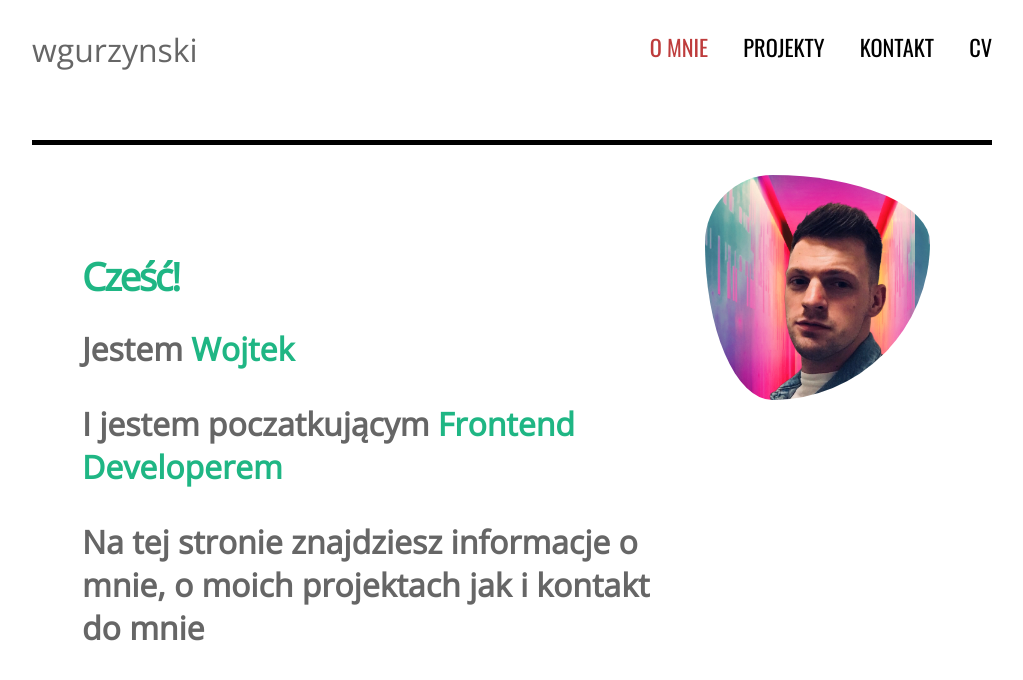
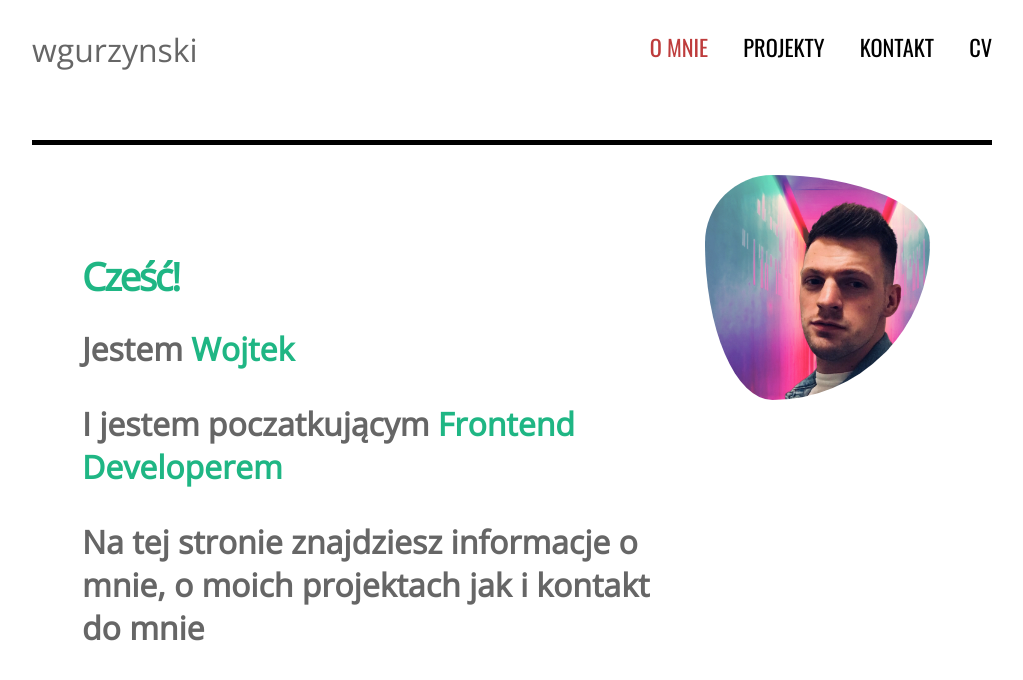
Before and after one commit to wgurzynski/wgurzynski.github.io, a plain HTML site: page index.html in a window 1280 px wide. Shown: the whole page, without its empty margins (128-1151 px from the left). Drawn offline with nearby package versions, Linux system fonts and the light colour scheme.

Commit message:
made few more changes to profile picture

```diff
--- a/styles.css
+++ b/styles.css
@@ -136,10 +136,14 @@ a {text-decoration: none; color: #000;}
   width: 225px;
   height: 225px;
   /* background-image: url(./img/IMG_7321.jpg); */
-  background-image: url(./img/80s.jpg);
+  /* background-image: url(./img/80s.jpg); */
+  /* background-image: url(./img/80sOpacity.jpg); */
+  /* background-image: url(./img/meMountains.jpg); */
+  /* background-image: url(./img/meBlueSky2.jpg); */
+  background-image: url(./img/me80s.jpg);
   background-size: cover;
   border-radius: 30% 70% 70% 30% / 30% 30% 70% 70%;
-  background-position: -15px -50px;
+  background-position: 0 -50px;
 }
 .event{
   margin: 40px 0;
```
Also changed, not shown: img/80s.jpg (deleted), img/me80s.jpg (added), img/meBlueSky3.jpg (added), img/meBlueSky4.jpg (added), img/meBlueStairs.jpg (added), img/meBluesky2.jpg (added), img/meIsland.jpg (added), img/meIsland2.jpg (added), img/meIslandBlueSky.jpg (added), img/meJapan.jpg (added), img/meMountains.jpg (added), img/meNeons.jpg (added), 2 other files.
